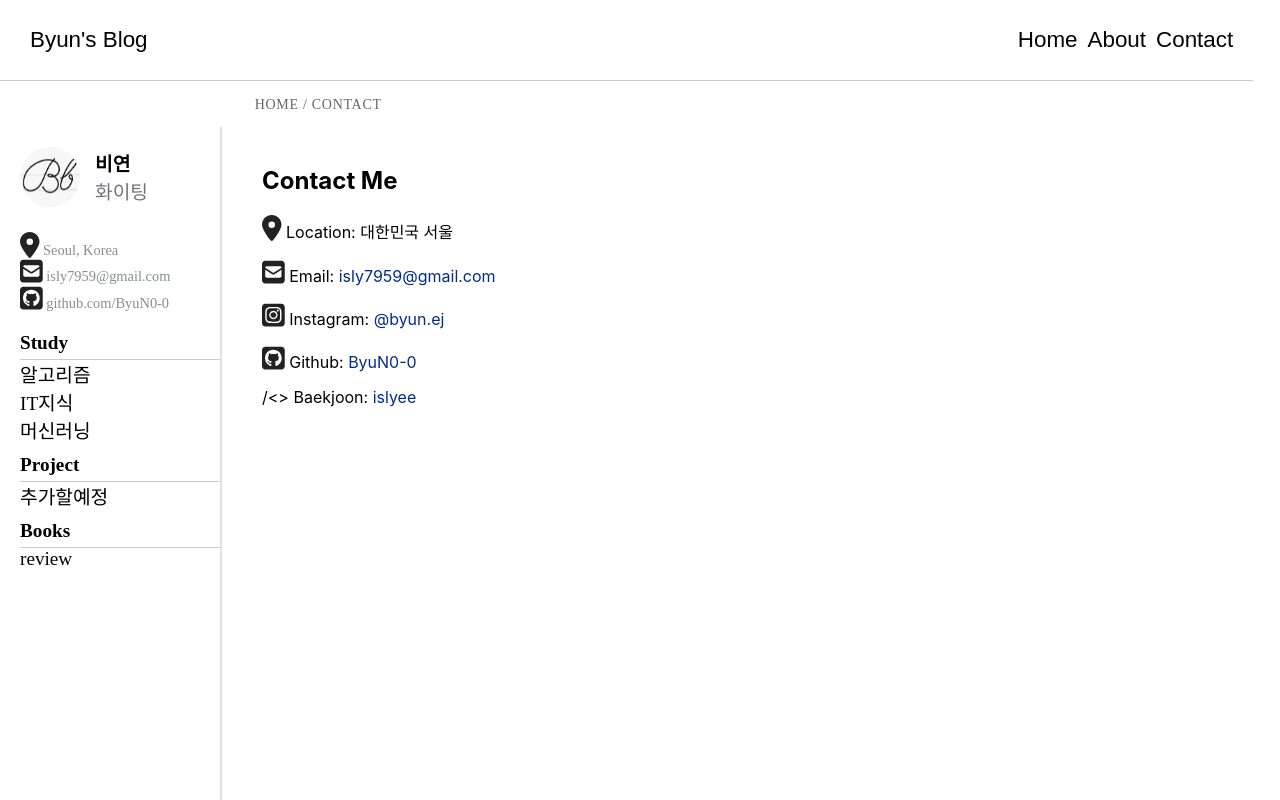
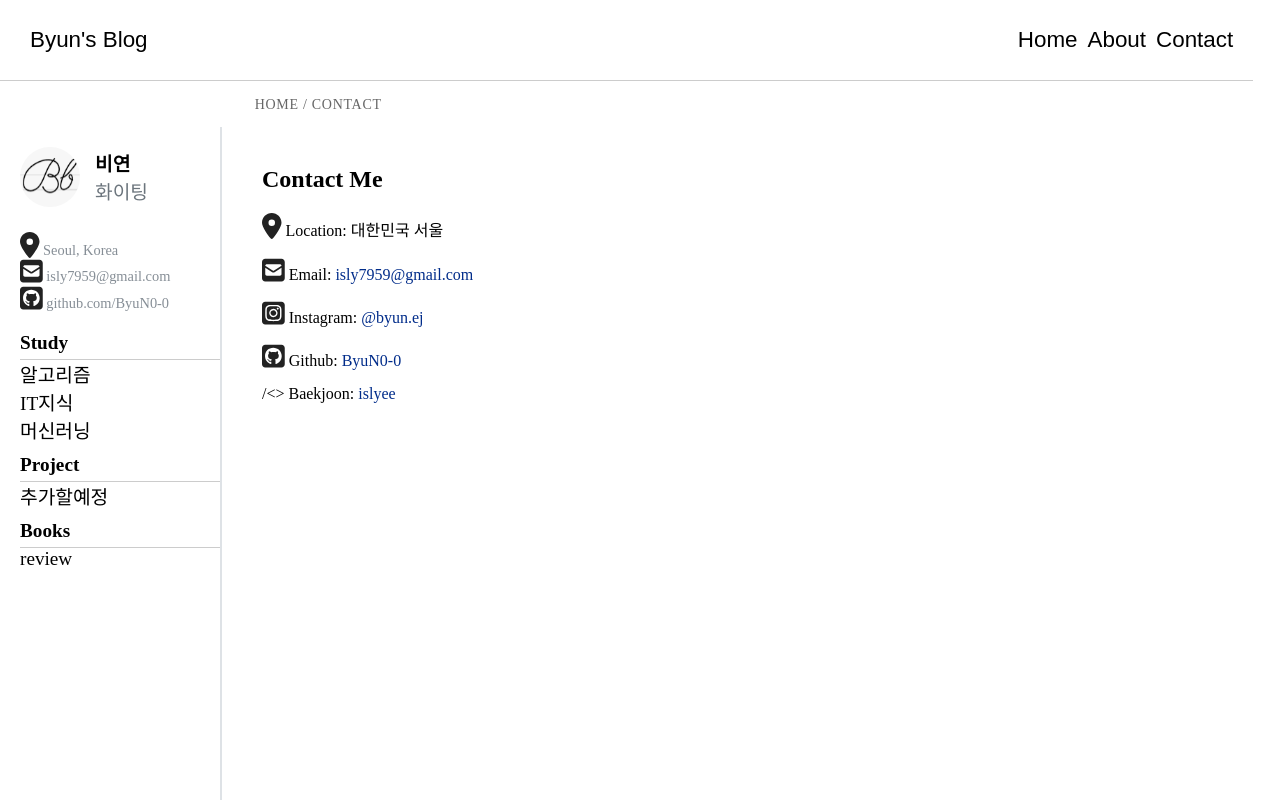
Before and after one commit to ByuN0-0/ByuN0-0.github.io, a React (Create React App) app: page /contact in a window 1280 px wide. Shown: the top 800 px of the page. Built offline with nearby package versions, Linux system fonts and the light colour scheme; a web font is replaced by a local one.

Commit message:
update font

```diff
--- a/src/App.css
+++ b/src/App.css
@@ -34,6 +34,8 @@
   src: url("./fonts/taebaekmw.ttf") format("truetype");
 }
 
+.contact-container,
+.about-container,
 .toc,
 .breadcrumbs,
 .header {
```
